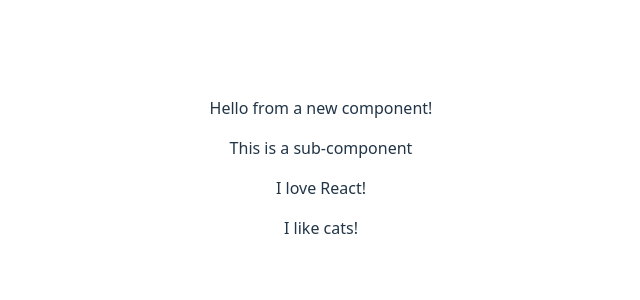
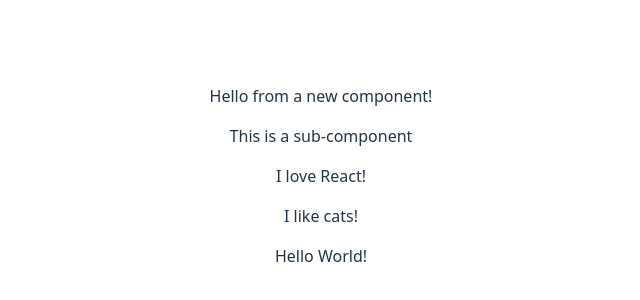
Before and after one commit to De1ora/Lektion-1, a React (Vite) app: page / in a window 1280 px wide. Shown: the part 232-532 px from the top of the page, without its empty margins (319-959 px from the left). Built offline with nearby package versions, Linux system fonts and the light colour scheme.

Commit message:
Grundläggande övningar uppgift 5

```diff
--- a/src/App.jsx
+++ b/src/App.jsx
@@ -31,7 +31,11 @@
   } else if (randomNumber == 0.5) {
     return <p>I like cats and dogs!</p>
   }
+}
 
+// 5. Fixa alla fel
+function MyErroredComponent() {
+  return <div>Hello World!</div>;
 }
 
 
@@ -41,6 +45,7 @@
       <MyComponent />
       <LoveReact />
       <RandomNumber />
+      <MyErroredComponent />
     </>
   )
 }
```
